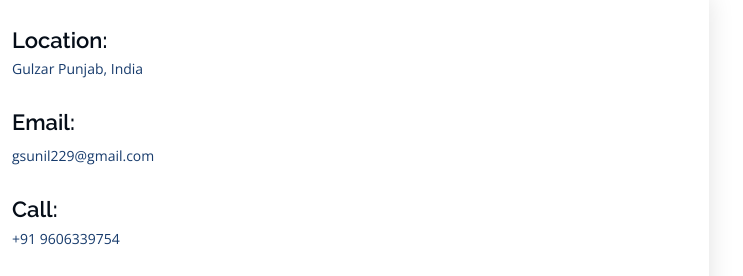
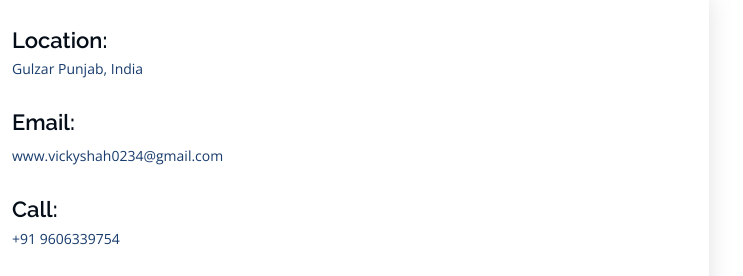
Before and after one commit to gsunil229/Bikee_porfolio, a plain HTML site: page index.html in a window 1280 px wide. Shown: the part 2338-2614 px from the top of the page, 393-1136 px from the left. Drawn offline with nearby package versions, Linux system fonts and the light colour scheme; grey boxes are pictures that could not be loaded.

Commit message:
Second Commit

```diff
--- a/index.html
+++ b/index.html
@@ -469,7 +469,7 @@
               <div class="email">
                 <i class="icofont-envelope"></i>
                 <h4>Email:</h4>
-                <p>gsunil229@gmail.com</p>
+                <p>www.vickyshah0234@gmail.com</p>
               </div>
 
               <div class="phone">
```
